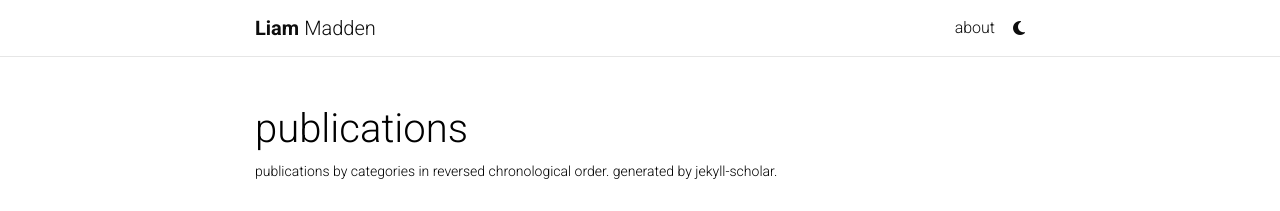
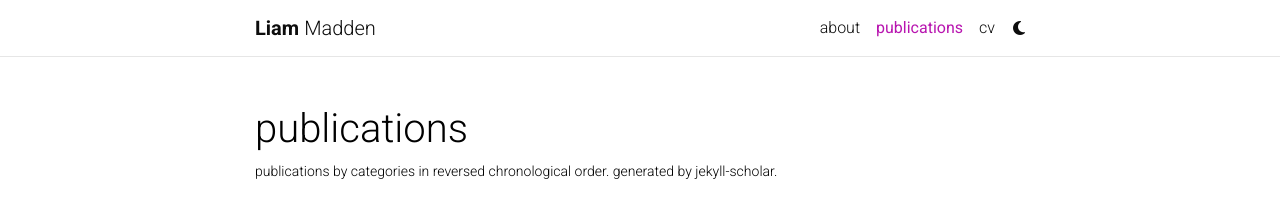
Before and after one commit to liammadden/liammadden.github.io, a Jekyll site: the page built from _pages/publications.md, in a window 1280 px wide. Shown: the top 211 px of the page. Built offline with Jekyll 4.4.1, drawn with Linux system fonts in a browser that asks for light colours; comment, search, counter and statistics services are not loaded; a style sheet for code colours, icons or effects is not loaded; grey boxes are pictures that could not be loaded.

Commit message:
trying to fix template if

```diff
--- a/_includes/header.html
+++ b/_includes/header.html
@@ -83,7 +83,7 @@
                   {% endfor %}
                 </div>
               </li>
-              {%- if p.cv -%}
+              {%- else if p.cv -%}
               <li class="nav-item {% if page.title == p.title %}active{% endif %}">
                 <a class="nav-link" href="/assets/pdf/CV.pdf" target="_blank">{{ p.title }}</a>
               </li>
@@ -95,7 +95,6 @@
                   {%- endif -%}
                 </a>
               </li>
-              {%- endif -%}
               {%- endif -%}
               {%- endif -%}
               {% endfor -%}
```
